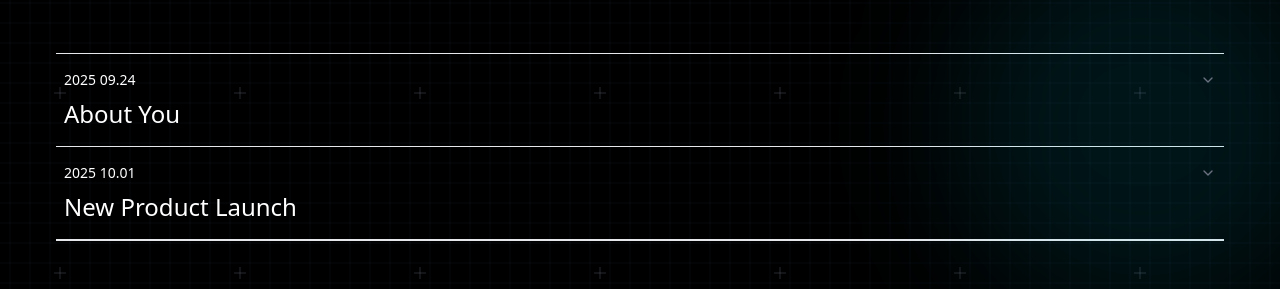
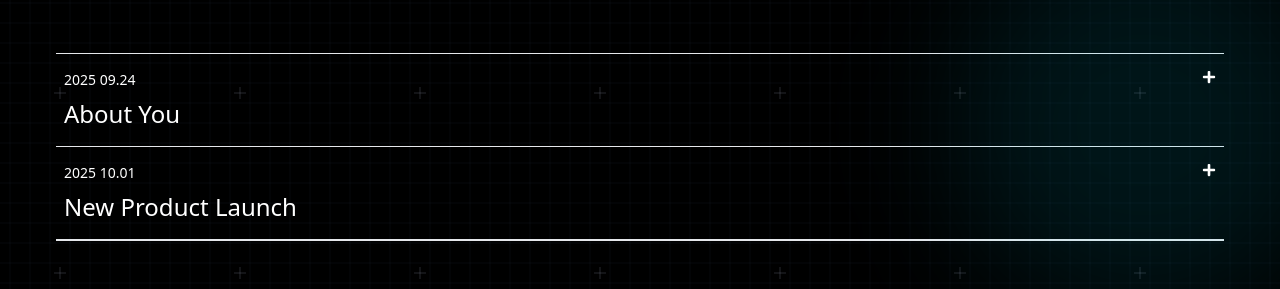
Before and after one commit to PrinceTyo/programmer-banyuwangi-fe, a Next.js app: page /blogs in a window 1280 px wide. Shown: the part 147-436 px from the top of the page. Built offline with nearby package versions, Linux system fonts and the light colour scheme.

Commit message:
feat: change icon accordion trigger

```diff
--- a/src/components/ui/accordion.tsx
+++ b/src/components/ui/accordion.tsx
@@ -5,6 +5,8 @@ import * as AccordionPrimitive from "@radix-ui/react-accordion";
 import { ChevronDownIcon } from "lucide-react";
 
 import { cn } from "@/lib/utils";
+import { FiMinus, FiPlus } from "react-icons/fi";
+import { FaPlus } from "react-icons/fa";
 
 function Accordion({
   ...props
@@ -35,13 +37,18 @@ function AccordionTrigger({
       <AccordionPrimitive.Trigger
         data-slot="accordion-trigger"
         className={cn(
-          "focus-visible:border-ring focus-visible:ring-ring/50 flex flex-1 items-start justify-between gap-4 py-4 text-left text-sm font-medium transition-all outline-none focus-visible:ring-[3px] disabled:pointer-events-none disabled:opacity-50 [&[data-state=open]>svg]:rotate-180",
+          "group flex flex-1 items-start justify-between gap-4 py-4 text-left text-sm font-medium transition-all outline-none disabled:pointer-events-none disabled:opacity-50",
           className
         )}
         {...props}
       >
         {children}
-        <ChevronDownIcon className="text-muted-foreground pointer-events-none size-4 shrink-0 translate-y-0.5 transition-transform duration-200" />
+
+        <FaPlus
+          className={cn(
+            "transition-transform duration-300 group-data-[state=open]:rotate-45"
+          )}
+        />
       </AccordionPrimitive.Trigger>
     </AccordionPrimitive.Header>
   );
```
